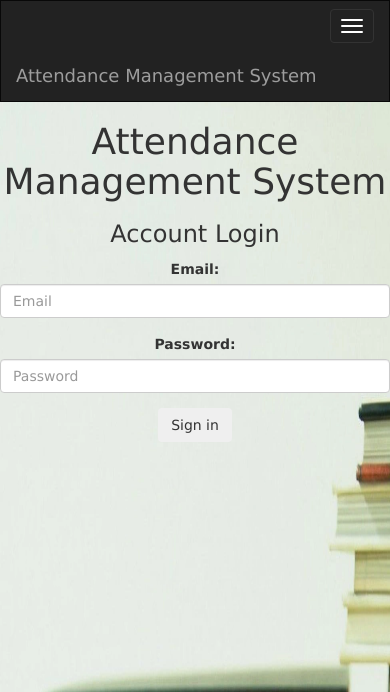
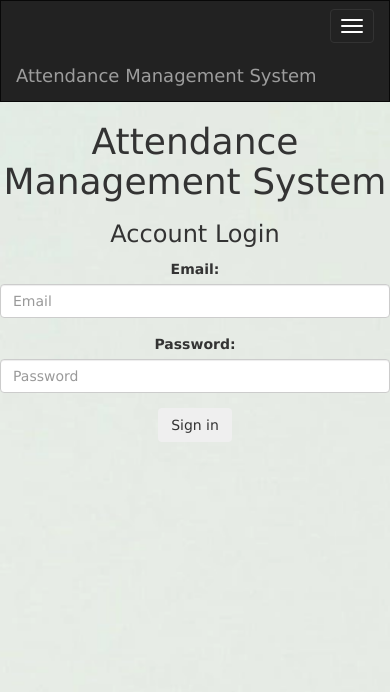
Before and after one commit to Amar-Pullepu/Face-Recognization-Attendance, a Django app: page / in a window 390 px wide. Shown: the top 692 px of the page. Run offline with Django 3.2, Linux system fonts and the light colour scheme; some libraries are stand-ins or nearby versions.

Commit message:
Background adjusted and minor changes

```diff
--- a/Templates/Base.html
+++ b/Templates/Base.html
@@ -52,7 +52,7 @@
         padding: 15px;
       }
       body {
-          background-size: 767px 1123px;
+          background-size: auto 1650px;
           font-family:verdana;
           background-position: center center;
           background-repeat: no-repeat;
```
